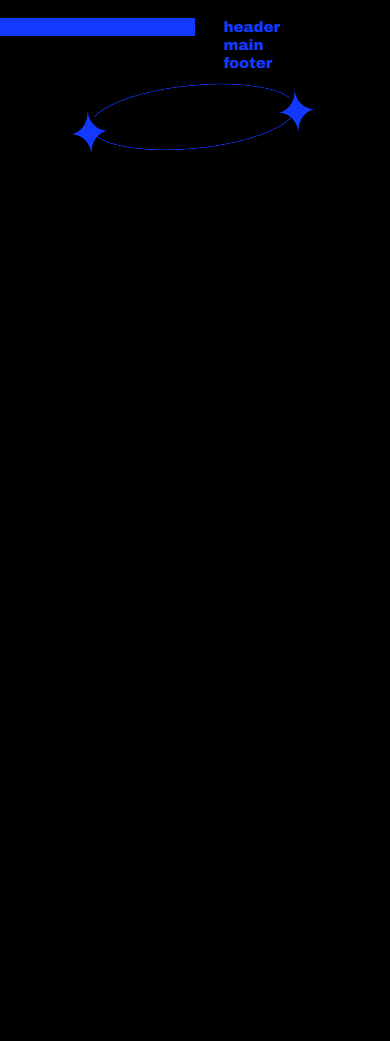
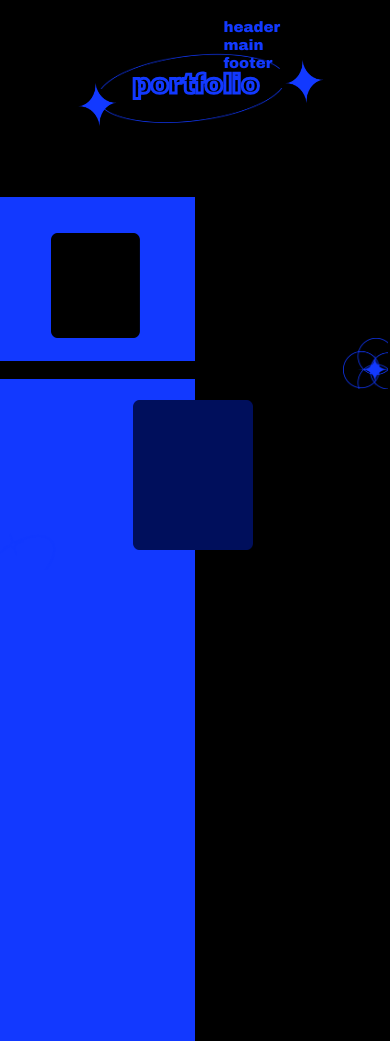
Before and after one commit to printyeon/printyeon.github.io, a plain HTML site: page index.html in a window 390 px wide. Before the commit the page ends 844 px from the top, so only its background shows below. Drawn offline with Linux system fonts and the light colour scheme.

Commit message:
좀 더 반응형으로 바꿈

```diff
--- a/index.html
+++ b/index.html
@@ -1,4 +1,4 @@
-<<<<<<< HEAD
+
 <!DOCTYPE html>
 <html>
 <head>
@@ -49,11 +49,13 @@
 			text-decoration: none;
 		}
 
+.main{
+}
 
 		.main_cic{
 			position: absolute;
 
-			width: 50%;
+			width: 50vw;
 			margin-top: 7%;
 			margin-left: 24%;
 		}
@@ -61,7 +63,7 @@
 		.main_star{
 			position: absolute;
 
-			width: 10%;
+			width: 10vw;
 			margin-top: 16.5%;
 			margin-left: 20%;
 		}
@@ -69,7 +71,7 @@
 		.main_star2{
 			position: absolute;
 
-			width: 10%;
+			width: 10vw;
 			margin-top: 10.5%;
 			margin-left: 73%;
 		}
@@ -80,20 +82,23 @@
 			font-family: 'Archivo Black', serif;
 			color: black;
 			-webkit-text-stroke: 3px #1239FF;
-			font-size: 115px;
+			font-size: 7vw;
 
 			margin-top: 13%;
 			margin-left: 34%;
 
+
+
 		}
 
 
-
+.about{
+}
 		.about_bg{
 			position: absolute;
 
-			width: 50%;
-			height: 100%;
+			width: 50vw;
+			height: 100vh;
 			margin-top: 46%;
 			margin-left: 0%;
 		}
@@ -101,7 +106,7 @@
 		.about_picbg{
 			position: absolute;
 
-			width: 23%;
+			width: 23vw;
 			margin-top: 55%;
 			margin-left: 13%;
 		}
@@ -109,7 +114,7 @@
 		.about_bar{
 			position: absolute;
 
-			width: 50%;
+			width: 50vw;
 			margin-top: 88%;
 			margin-left: 0%;
 		}
@@ -117,8 +122,8 @@
 		.about_star{
 			position: absolute;
 
-			width: 12%;
-			margin-top: 80%;
+			width: 11.5vw;
+			margin-top: 82%;
 			margin-left: 88%;
 		}
 
@@ -127,10 +132,13 @@
 			color: #1239FF;
 		}
 
+.project{
+
+}
 		.project_picbg{
 			position: absolute;
 
-			width: 31%;
+			width: 31vw;
 			margin-top: 98%;
 			margin-left: 34%;
 		}
@@ -138,7 +146,7 @@
 		.project_star{
 			position: absolute;
 
-			width: 19%;
+			width: 19vw;
 			margin-top: 128.5%;
 			margin-left: 0%;
 		}
@@ -165,6 +173,7 @@
 
 	</header>
 	<!--main-->
+	<div class="main">
 	<div class="main_cic" id="main_cic1">
 		<img src="./img/main_cic.png" width="100%">
 	</div>
@@ -180,8 +189,10 @@
 	<div class="main_txt">
 		portfolio
 	</div>
+</div>
 
 
+<div class="about">
 	<div class="about_bg" id="about_bg1">
 		<img src="./img/about_bg.png" width="100%" height="100%">
 	</div>
@@ -202,6 +213,9 @@
 		<!--about<br>me-->
 	</div>
 
+</div>
+
+<div class="project">
 
 	<div class="project_picbg" id="project_picbg1">
 		<img src="./img/project_picbg.png" width="100%">
@@ -214,6 +228,7 @@
 	<div class="project_mtxt">
 		<!--project-->
 	</div>
+</div>
 
 </body>
 </html>
@@ -234,177 +249,3 @@
 
 
 </script>
-=======
-<!DOCTYPE html>
-<html>
-<head>
-	<meta charset="utf-8">
-	<meta name="viewport" content="width=device-width, initial-scale=1">
-	<title>임수연 포트폴리오</title>
-
-	<style type="text/css">
-
-		*{
-
-		}
-
-
-
-.main{
-
-}
-.bg{
-	position: absolute;
-		height: 100%;
-			width: 100%;
-
-	}
-
-
-		.main_cic{
-			position: absolute;
-height: 10%;
-			width: 55%;
-			margin-top: 10%;
-			margin-left: 22%;
-		}
-
-		.main_star{
-			position: absolute;
-
-			width: 10%;
-			margin-top: 19%;
-			margin-left: 18%;
-		}
-
-		.main_star2{
-			position: absolute;
-
-			width: 10%;
-			margin-top: 13.5%;
-			margin-left: 71%;
-		}
-
-
-.about{
-
-	margin-top: 50%;
-}
-
-
-		.about_bg{
-			position: absolute;
-			height: 100%;
-			width: 50%;
-			margin-top: 0%;
-			margin-left: 0%;
-		}
-
-		.about_picbg{
-			position: absolute;
-
-			width: 24%;
-			margin-top: 12%;
-			margin-left: 12%;
-		}
-
-		.about_bar{
-			position: absolute;
-
-			width: 50%;
-			margin-top: 50%;
-			margin-left: 0%;
-		}
-
-		.about_star{
-			position: absolute;
-
-			width: 11%;
-			margin-top: 30%;
-			margin-left: 88%;
-		}
-
-
-.project{
-	margin-top: 150%;
-	height: 80%;
-}
-
-		.project_picbg{
-			position: absolute;
-
-			width: 55%;
-			margin-top: 10%;
-			margin-left: 22%;
-		}
-
-		.project_star{
-			position: absolute;
-
-			width: 81%;
-			margin-top: 10%;
-			margin-left: 81%;
-		}
-
-	</style>
-
-
-</head>
-<body>
-
-<!--main--bgcolor="black"-->
-
-<div class="main">
-	<div class="bg">
-		<img src="./img/bg.png" width="100%" height="100%">
-	</div>
-
-
-	<div class="main_cic">
-		<img src="./img/main_cic.png" width="100%" height="100%">
-	</div>
-
-	<div class="main_star">
-		<img src="./img/main_star.png" width="100%" height="100%">
-	</div>
-
-	<div class="main_star2">
-		<img src="./img/main_star.png" width="100%" height="100%">
-	</div>
-</div>
-
-<!--about--><!--
-<div class="about">
-	<div class="about_bg">
-		<img src="./img/about_bg.png" width="100%" height="100%">
-	</div>
-
-	<div class="about_picbg">
-		<img src="./img/about_picbg.png" width="100%">
-	</div>
-
-	<div class="about_bar">
-		<img src="./img/about_bar.png" width="100%">
-	</div>
-
-	<div class="about_star">
-		<img src="./img/about_star.png" width="100%">
-	</div>
-
-</div>
-
--->
-<!--
-<div class="project">
-	<div class="project_picbg">
-		<img src="./img/project_picbg.png" width="100%">
-	</div>
-
-	<div class="project_star">
-		<img src="./img/project_star.png" width="100%">
-	</div>
-</div>
--->
-</body>
-</html>
->>>>>>> fff2e95985ab640d7d2ec5c0261c059e8698c9de
```
